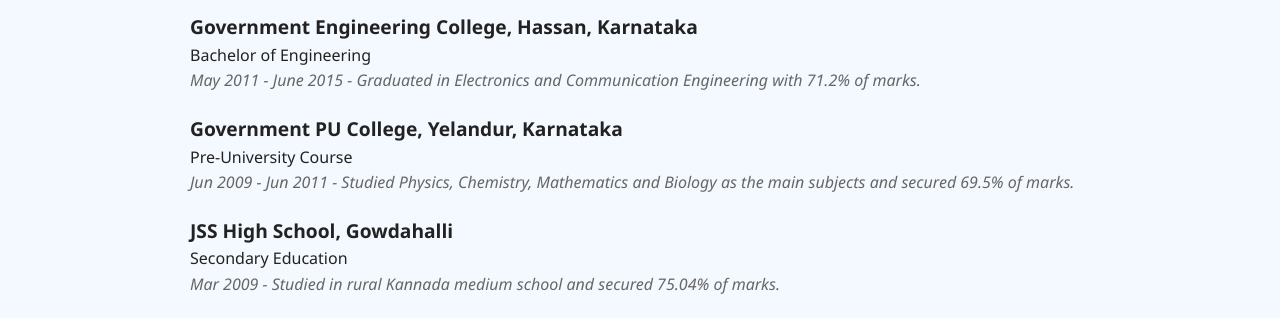
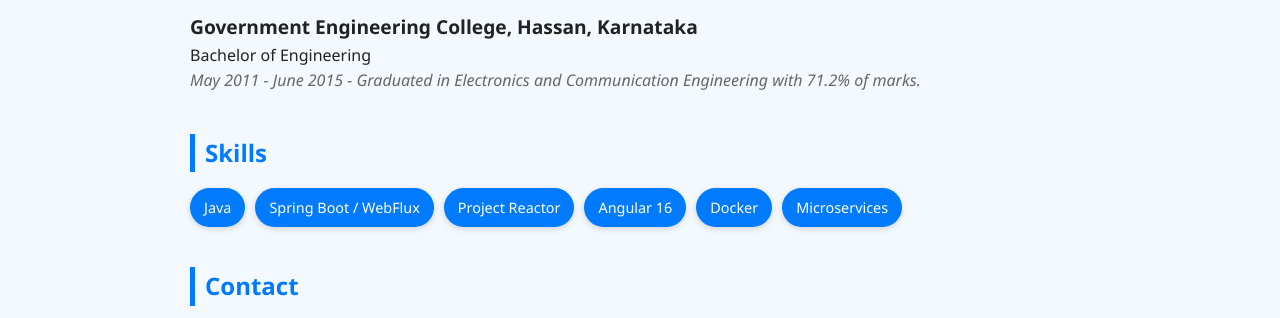
Before and after one commit to revanna7226/revanna7226.github.io, a plain HTML site: page index.html in a window 1280 px wide. Shown: the part 1556-1874 px from the top of the page. Drawn offline with Linux system fonts and the light colour scheme.

Commit message:
Remove qualifications from index.html
Removed educational qualifications from the resume section.

```diff
--- a/index.html
+++ b/index.html
@@ -143,26 +143,6 @@
             Engineering with 71.2% of marks.</span
           >
         </div>
-        <div class="qualification">
-          <div>
-            <h3>Government PU College, Yelandur, Karnataka</h3>
-            Pre-University Course
-          </div>
-          <span class="institution"
-            >Jun 2009 - Jun 2011 - Studied Physics, Chemistry, Mathematics and
-            Biology as the main subjects and secured 69.5% of marks.</span
-          >
-        </div>
-        <div class="qualification">
-          <div>
-            <h3>JSS High School, Gowdahalli</h3>
-            Secondary Education
-          </div>
-          <span class="institution"
-            >Mar 2009 - Studied in rural Kannada medium school and secured
-            75.04% of marks.</span
-          >
-        </div>
       </section>
 
       <section>
```
